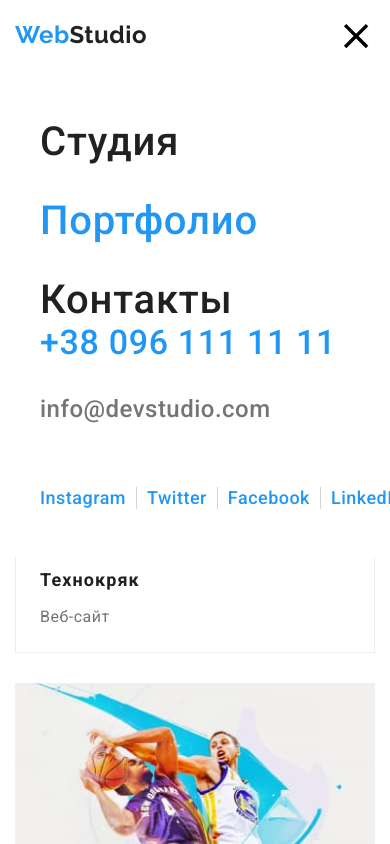
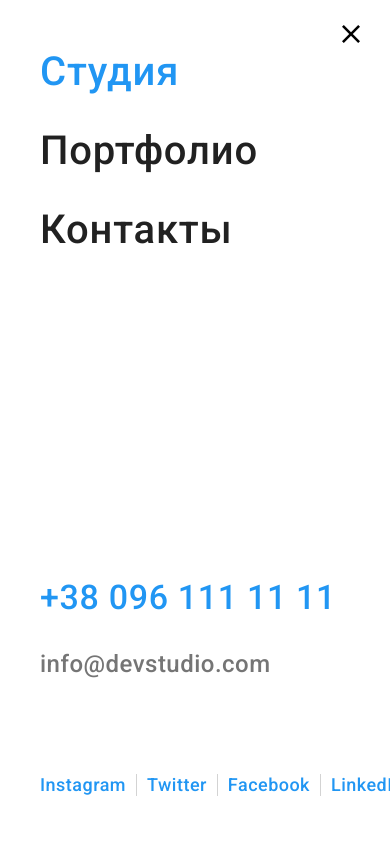
Before and after one commit to Konstantin-Kolom/goit-markup-hw-08, a plain HTML site: page portfolio.html in a window 390 px wide. Both pictures are taken after a click on the button "Переключатель меню". Shown: the top 844 px of the page. Drawn offline with Linux system fonts and the light colour scheme.

Commit message:
Готово

```diff
--- /dev/null
+++ b/js/1.js
@@ -0,0 +1,23 @@
+(() => {
+  const mobileMenu = document.querySelector('.js-menu-container');
+  const openMenuBtn = document.querySelector('.js-open-menu');
+  const closeMenuBtn = document.querySelector('.js-close-menu');
+
+  const toggleMenu = () => {
+    const isMenuOpen =
+      openMenuBtn.getAttribute('aria-expanded') === 'true' || false;
+    openMenuBtn.setAttribute('aria-expanded', !isMenuOpen);
+    mobileMenu.classList.toggle('is-open');
+  };
+
+  openMenuBtn.addEventListener('click', toggleMenu);
+  closeMenuBtn.addEventListener('click', toggleMenu);
+
+  // Закрываем мобильное меню на более широких экранах
+  // в случае изменения ориентации устройства.
+  window.matchMedia('(min-width: 768px)').addEventListener('change', e => {
+    if (!e.matches) return;
+    mobileMenu.classList.remove('is-open');
+    openMenuBtn.setAttribute('aria-expanded', false);
+  });
+})();
--- a/portfolio.html
+++ b/portfolio.html
@@ -40,42 +40,13 @@
                         +38 096 111 11 11</a>
                 </li>
             </ul>
-            <button type="button" class="btn-menu" aria-label="Переключатель меню" aria-controls="menu-nav"  data-menu-button>
+            <button type="button" class="menu-toggle js-open-menu" aria-expanded="false" aria-label="Переключатель меню" aria-controls="mobile-menu">
               <svg class="btn-menu-icon" width= "40px" height= "40px">
                 <use class="icon-menu" href="./images/sprite.svg#menu_40px"></use>
-                <use class="icon-cross" href="./images/sprite.svg#close1"></use>
               </svg>
             </button>
         </div>
-        <!-- Меню для мобилки -->
-        <div class="menu-nav" id="menu-nav" data-menu>
-                  <ul class="menu-list">
-                    <li class="menu-line"><a class="menu-link" href="./index.html">Студия</a></li>
-                    <li class="menu-line"><a class="menu-link  active" href="./portfolio.html">Портфолио</a></li>
-                    <li class="menu-line"><a class="menu-link" href="./contacts.html">Контакты</a> </li>
-                  </ul>
 
-                  <ul class="menu-contacts-list">
-                    <li class="menu-contacts-line"><a class="menu-contacts-link tell" href="tel:+380961111111">
-                    +38 096 111 11 11</a>
-                    </li>
-                    <li class="menu-contacts-line"><a class="menu-contacts-link" href="mailto:info@devstudio.com">
-                      info@devstudio.com</a>
-                    </li>
-                  </ul>
-                  <ul class="menu-links-list">
-                    <li class="menu-links-line"><a href="" class="links-list">Instagram</a></li>
-                    <li class="menu-links-line"><a href="" class="links-list">Twitter</a></li>
-                    <li class="menu-links-line"><a href="" class="links-list">Facebook</a></li>
-                    <li class="menu-links-line"><a href="" class="links-list">LinkedIn</a></li>
-                  </ul>
-                  <!-- <button type="button" class="btn-menu">
-                    <svg class="btn-menu-icon" width= "40px" height= "40px">
-                      <use href="./images/sprite.svg#close"></use>
-                      </svg>
-                  </button> -->
-
-        </div>
     </header>
 
     <main>
@@ -312,6 +283,37 @@
             </div>
         </div>
     </footer>
+
+    <div class="menu-container js-menu-container" id="mobile-menu" data-menu>
+      <ul class="menu-list">
+        <li class="menu-line"><a class="menu-link active" href="./index.html">Студия</a></li>
+        <li class="menu-line"><a class="menu-link" href="./portfolio.html">Портфолио</a></li>
+        <li class="menu-line"><a class="menu-link" href="./contacts.html">Контакты</a> </li>
+      </ul>
+
+      <ul class="menu-contacts-list">
+        <li class="menu-contacts-line"><a class="menu-contacts-link tell" href="tel:+380961111111">
+        +38 096 111 11 11</a>
+        </li>
+        <li class="menu-contacts-line"><a class="menu-contacts-link" href="mailto:info@devstudio.com">
+          info@devstudio.com</a>
+        </li>
+      </ul>
+      <ul class="menu-links-list">
+        <li class="menu-links-line"><a href="" class="links-list">Instagram</a></li>
+        <li class="menu-links-line"><a href="" class="links-list">Twitter</a></li>
+        <li class="menu-links-line"><a href="" class="links-list">Facebook</a></li>
+        <li class="menu-links-line"><a href="" class="links-list">LinkedIn</a></li>
+      </ul>
+      <button type="button" class="menu-toggle js-close-menu">
+        <svg class="btn-menu-icon" width= "18px" height= "18px">
+          <use href="./images/sprite.svg#close"></use>
+        </svg>
+      </button>
+  </div>
+
     <script src="./js/menu.js"></script>
+    <script src="./js/1.js"></script>
+
 </body>
 </html>
--- /dev/null
+++ b/sass/components/_menu.scss
@@ -0,0 +1,162 @@
+// Меню для мобильного
+.menu-container {
+  position: fixed;
+  box-sizing: border-box;
+  width: 100vw;
+  // max-width: 480px;
+  height: 100vh;
+  background-color: $modal-bg;
+  padding: 48px 40px 48px 40px;
+  left: 0;
+  top: 0;
+  transform: translateX(100%);
+  transition: transform $time-cubic;
+
+  &.is-open {
+    display: flex;
+    flex-direction: column;
+    z-index: 20;
+    transform: translateX(0);
+    transition: transform $time-cubic;
+  }
+
+  @media screen and (min-width: 768px) {
+    display: none;
+  }
+
+  > .menu-list {
+    flex-grow: 1;
+  }
+}
+
+.menu-line {
+  margin-bottom: 32px;
+
+  &:last-child {
+    margin-bottom: 0px;
+  }
+}
+
+.menu-link {
+  display: block;
+
+  font-weight: 500;
+  font-size: 40px;
+  line-height: 1.175;
+  letter-spacing: 0.02em;
+
+  color: $title-color;
+  text-decoration: none;
+
+  transition: color $time-cubic;
+
+  &:hover,
+  &:focus,
+  {
+    color: $active-color;
+    transition: color $time-cubic;
+  }
+
+  &.active {
+    color: $active-color;
+    position: relative;
+  }
+}
+
+.menu-contacts-list {
+  margin-bottom: 64px;
+}
+
+.menu-contacts-line:not(last-child) {
+  margin-bottom: 32px;
+}
+
+.menu-contacts-link {
+  color: $link-color;
+  text-decoration: none;
+  font-weight: 500;
+  font-size: 24px;
+  line-height: 1.17;
+  letter-spacing: 0.02em;
+  transition: color $time-cubic;
+
+  &:hover,
+  &:focus {
+    color: $active-color;
+    transition: color $time-cubic;
+  }
+
+  &.tell {
+    color: $active-color;
+    font-size: 34px;
+    line-height: 1.17;
+
+  }
+}
+
+.menu-links-list {
+  display: flex;
+}
+
+.menu-links-line {
+  display: block;
+  padding-right: 10px;
+  padding-left: 10px;
+  border-right: 1px solid rgba(33, 33, 33, 0.2);
+
+  &:last-child {
+    border: none;
+    padding-right: 0px;
+  }
+
+  &:first-child {
+    padding-left: 0px;
+  }
+}
+
+
+.links-list{
+  font-weight: 500;
+  font-size: 18px;
+  line-height: 1.22;
+  color: $active-color;
+}
+
+
+
+// кнопка меню
+.menu-toggle {
+  display: flex;
+  background-color: transparent;
+  border: transparent;
+  align-items: center;
+  justify-content: center;
+  padding: 0;
+  margin: 0;
+  fill: currentColor;
+
+  &:hover,
+  :focus {
+    fill: $active-color;
+  }
+
+  @media screen and (min-width: 768px) {
+    display: none;
+  }
+}
+
+.menu-container {
+  & .menu-toggle {
+    position: absolute;
+    top: 25px;
+    right: 30px;
+    fill: currentColor;
+
+    &:hover,
+    :focus {
+      fill: $active-color;
+    }
+  }
+
+
+}
--- a/sass/components/_nav.scss
+++ b/sass/components/_nav.scss
@@ -119,9 +119,7 @@
   }
 
   @media screen and (min-width: 1200px) {
-    // display: flex;
     justify-content: center;
-    // align-items: center;
   }
 }
 
@@ -134,167 +132,3 @@
     fill: currentColor;
   }
 }
-
-
-
-// Меню для мобильного
-.menu-nav {
-  display: none;
-  position: absolute;
-  width: calc(100% - 80px);
-  max-height: 796px;
-  background-color: $modal-bg;
-  padding: 48px 40px 48px 40px;
-  left: 0;
-  top: 100%;
-  // height: 100vh;
-
-  &.is-open {
-    display: block;
-    z-index: 20;
-  }
-
-  @media screen and (min-width: 768px) {
-    display: none;
-  }
-}
-
-.menu-list {
-  // padding-bottom: 302px;
-}
-
-.menu-line {
-  margin-bottom: 32px;
-
-  &:last-child {
-    margin-bottom: 0px;
-  }
-}
-
-.menu-link {
-  display: block;
-
-  font-weight: 500;
-  font-size: 40px;
-  line-height: 1.175;
-  letter-spacing: 0.02em;
-
-  color: $title-color;
-  text-decoration: none;
-
-  transition: color $time-cubic;
-
-  &:hover,
-  &:focus,
-  {
-    color: $active-color;
-    transition: color $time-cubic;
-  }
-}
-
-.menu-link.active {
-  color: $active-color;
-  position: relative;
-}
-
-.menu-contacts-list {
-  margin-bottom: 64px;
-}
-
-.menu-contacts-line {
-  margin-bottom: 32px;
-
-  &:last-child {
-    margin-bottom: 0px;
-  }
-}
-
-.menu-contacts-link {
-  color: $link-color;
-  text-decoration: none;
-  font-weight: 500;
-  font-size: 24px;
-  line-height: 1.17;
-  letter-spacing: 0.02em;
-  transition: color $time-cubic;
-
-  &:hover,
-  &:focus {
-    color: $active-color;
-    transition: color $time-cubic;
-  }
-
-  &.tell {
-    color: $active-color;
-    font-size: 34px;
-    line-height: 1.17;
-
-  }
-}
-
-.menu-links-list {
-  display: flex;
-  // flex-wrap: wrap;
-}
-
-.menu-links-line {
-  display: block;
-  padding-right: 10px;
-  padding-left: 10px;
-  border-right: 1px solid rgba(33, 33, 33, 0.2);
-
-  &:last-child {
-    border: none;
-    padding-right: 0px;
-  }
-
-  &:first-child {
-    padding-left: 0px;
-  }
-}
-
-
-.links-list{
-  font-weight: 500;
-  font-size: 18px;
-  line-height: 1.22;
-  color: $active-color;
-}
-
-
-
-// кнопка меню
-.btn-menu {
-  display: inline-flex;
-  background-color: transparent;
-  border: transparent;
-  padding: 0;
-  fill: currentColor;
-
-  & .icon-cross {
-    display: none;
-  }
-
-  &:hover,
-  :focus {
-    fill: $active-color;
-  }
-
-  @media screen and (min-width: 768px) {
-    display: none;
-  }
-}
-
-.btn-menu.is-open {
-  & .icon-cross {
-    display: block;
-  }
-
-  & .icon-menu {
-    display: none;
-  }
-
-  // .#menu-nav {
-  //   display: block;
-  // }
-}
--- a/sass/components/main.scss
+++ b/sass/components/main.scss
@@ -8,5 +8,6 @@
 @import"../components/footer";
 @import"../components/modal";
 @import"../components/portfolio/portfolio";
+@import"../components/menu";
 
 // @media screen and (min-width: 1200px) {
```
Also changed, not shown: index.html (+31 -32 lines), CSS/main.css, CSS/main.min.css, 2 other files.
